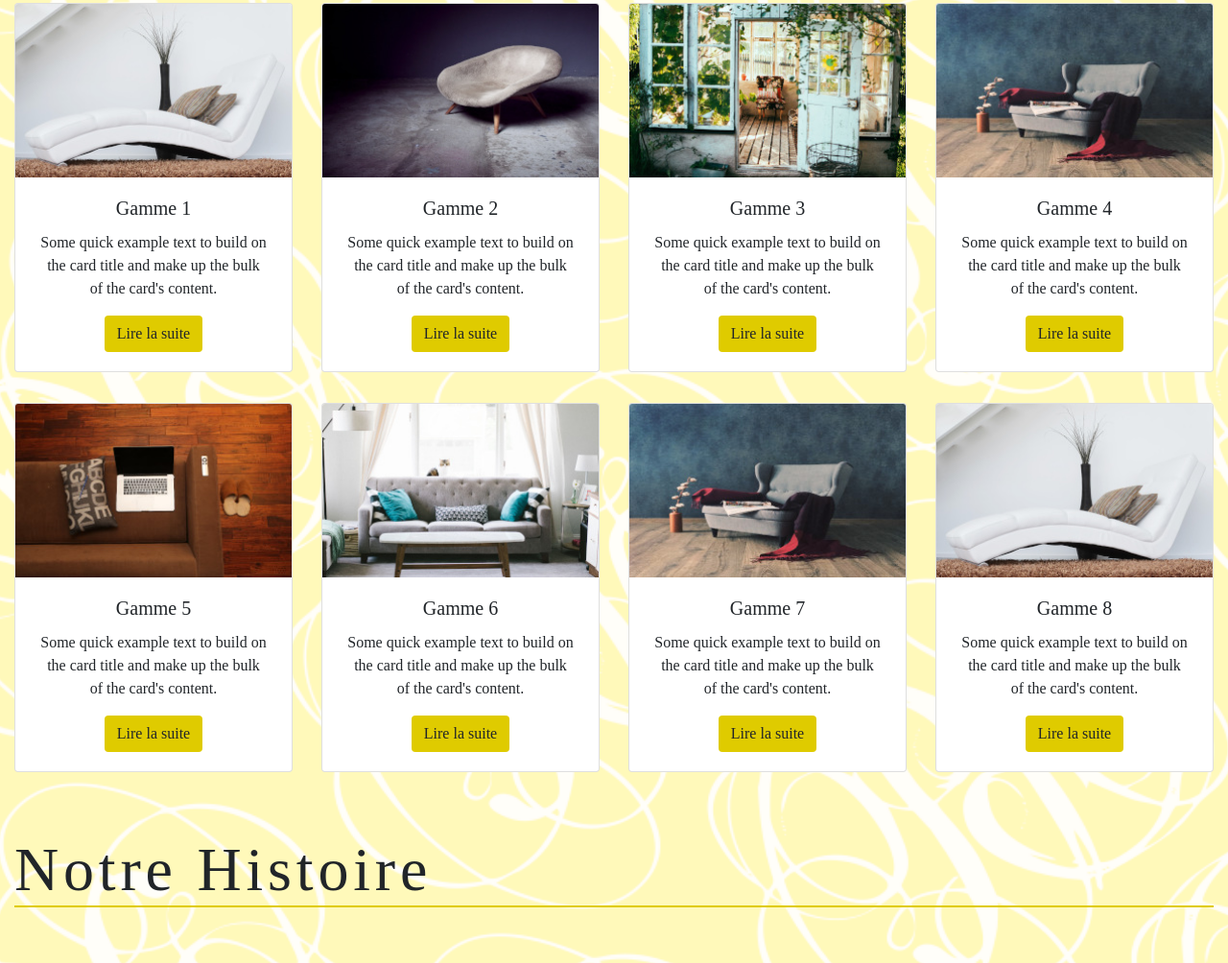
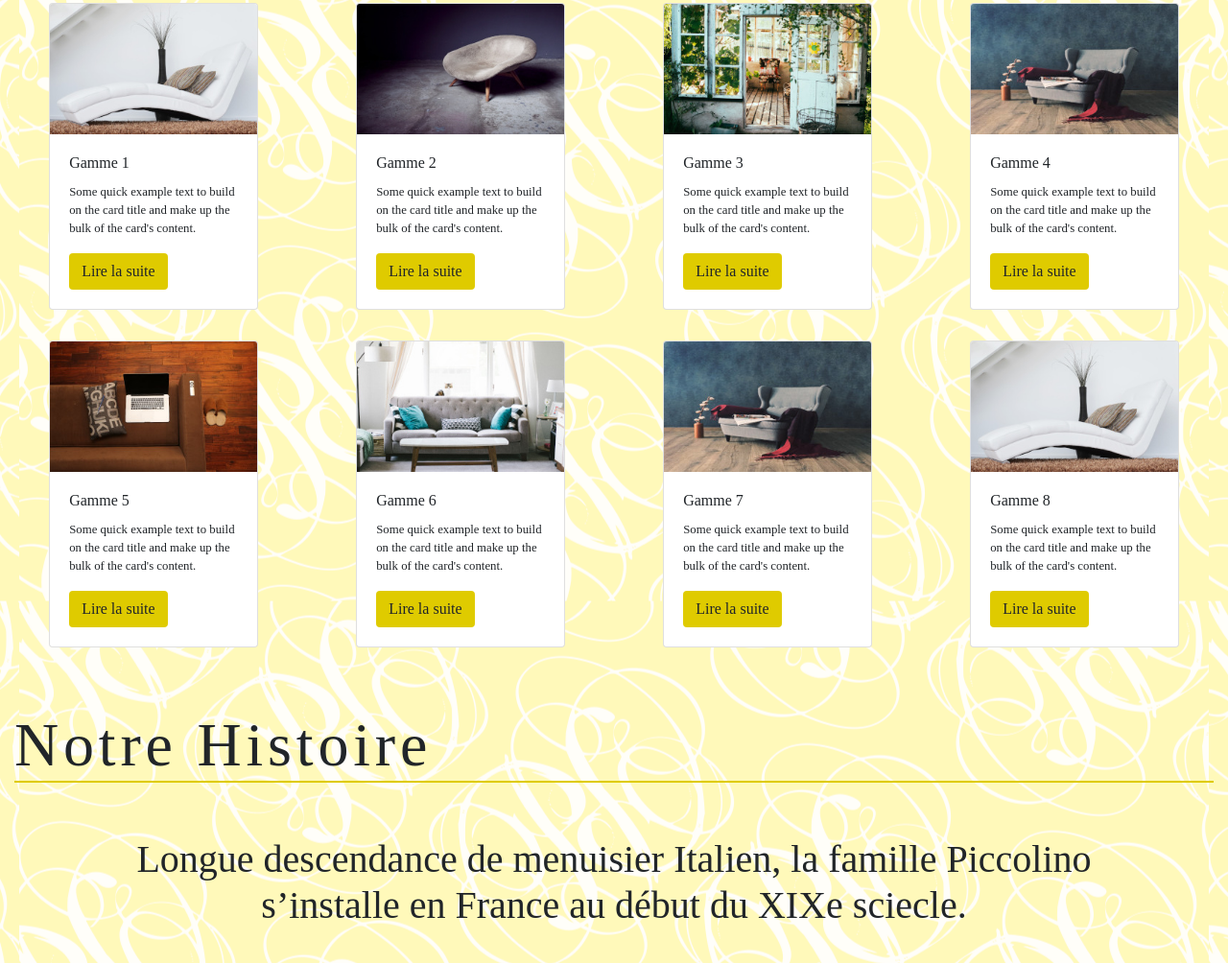
Before and after one commit to Cocoob/Sitre-vitrine-Piccollino, a plain HTML site: page index.html in a window 1280 px wide. Shown: the part 1271-2275 px from the top of the page at 96% size. Drawn offline with nearby package versions, Linux system fonts and the light colour scheme; a web font is replaced by a local one.

Commit message:
card taille

```diff
--- a/CSS/style.css
+++ b/CSS/style.css
@@ -102,7 +102,6 @@ p {
     width: 100%;
     height: 100%;
     background-position: center;
-    background-size: cover;
 }
 
 .gammes-title {
@@ -124,6 +123,20 @@ p {
 .gammes-sous-title {
     font-size: 2.5em;
     width: 80%;
+}
+
+.card {
+    width: 17vw;
+    height: 40vh;
+}
+
+.card-title {
+    font-size: 1em;
+}
+
+.card-text {
+    font-size: 0.8em;
+    padding: 0;
 }
 
 .btn {
--- a/index.html
+++ b/index.html
@@ -107,7 +107,7 @@
     <div class="col col-sm-6 col-md-6 col-lg-3 my-3 d-flex justify-content-center align-items-center">
       <div class="card">
         <img class="card-img-top" src="IMG1/card1.jpg" alt="Card image cap">
-        <div class="card-body">
+        <div class="card-body text-left">
           <h5 class="card-title">Gamme 1</h5>
           <p class="card-text">Some quick example text to build on the card title and make up the bulk of the card's content.</p>
           <a href="#" class="btn" data-toggle="modal" data-target="#exampleModalCenter">Lire la suite</a>
@@ -137,7 +137,7 @@
     <div class="col col-sm-6 col-md-6 col-lg-3 my-3 d-flex justify-content-center align-items-center">
       <div class="card " >
         <img class="card-img-top" src="IMG1/test.jpg" alt="Card image cap">
-        <div class="card-body">
+        <div class="card-body text-left">
           <h5 class="card-title">Gamme 2</h5>
           <p class="card-text">Some quick example text to build on the card title and make up the bulk of the card's content.</p>
           <a href="#" class="btn" data-toggle="modal" data-target="#exampleModalCenter2">Lire la suite</a>
@@ -167,7 +167,7 @@
     <div class="col col-sm-6 col-md-6 col-lg-3 my-3 d-flex justify-content-center align-items-center">
       <div class="card">
         <img class="card-img-top" src="IMG1/card3.jpg" alt="Card image cap">
-        <div class="card-body">
+        <div class="card-body text-left">
           <h5 class="card-title">Gamme 3</h5>
           <p class="card-text">Some quick example text to build on the card title and make up the bulk of the card's content.</p>
           <a href="#" class="btn" data-toggle="modal" data-target="#exampleModalCenter3">Lire la suite</a>
@@ -197,7 +197,7 @@
     <div class="col col-sm-6 col-md-6 col-lg-3 my-3 d-flex justify-content-center align-items-center">
       <div class="card" >
         <img class="card-img-top" src="IMG1/card4.jpg" alt="Card image cap">
-        <div class="card-body">
+        <div class="card-body text-left">
           <h5 class="card-title">Gamme 4</h5>
           <p class="card-text">Some quick example text to build on the card title and make up the bulk of the card's content.</p>
           <a href="#" class="btn" data-toggle="modal" data-target="#exampleModalCenter4">Lire la suite</a>
@@ -227,7 +227,7 @@
     <div class="col col-sm-6 col-md-6 col-lg-3 my-3 d-flex justify-content-center align-items-center">
       <div class="card" >
         <img class="card-img-top" src="IMG2/card5.jpg" alt="Card image cap">
-        <div class="card-body">
+        <div class="card-body text-left">
           <h5 class="card-title">Gamme 5</h5>
           <p class="card-text">Some quick example text to build on the card title and make up the bulk of the card's content.</p>
           <a href="#" class="btn" data-toggle="modal" data-target="#exampleModalCenter5">Lire la suite</a>
@@ -257,7 +257,7 @@
     <div class="col col-sm-6 col-md-6 col-lg-3 my-3 d-flex justify-content-center align-items-center">
       <div class="card" >
         <img class="card-img-top" src="IMG2/card6.jpg" alt="Card image cap">
-        <div class="card-body">
+        <div class="card-body text-left">
           <h5 class="card-title">Gamme 6</h5>
           <p class="card-text">Some quick example text to build on the card title and make up the bulk of the card's content.</p>
           <a href="#" class="btn" data-toggle="modal" data-target="#exampleModalCenter6">Lire la suite</a>
@@ -287,7 +287,7 @@
     <div class="col col-sm-6 col-md-6 col-lg-3 my-3 d-flex justify-content-center align-items-center">
       <div class="card" >
         <img class="card-img-top" src="IMG1/card4.jpg" alt="Card image cap">
-        <div class="card-body">
+        <div class="card-body text-left">
           <h5 class="card-title">Gamme 7</h5>
           <p class="card-text">Some quick example text to build on the card title and make up the bulk of the card's content.</p>
           <a href="#" class="btn" data-toggle="modal" data-target="#exampleModalCenter7">Lire la suite</a>
@@ -317,7 +317,7 @@
     <div class="col col-sm-6 col-md-6 col-lg-3 my-3 d-flex justify-content-center align-items-center">
       <div class="card">
         <img class="card-img-top" src="IMG1/card1.jpg" alt="Card image cap">
-        <div class="card-body">
+        <div class="card-body text-left">
           <h5 class="card-title">Gamme 8</h5>
           <p class="card-text">Some quick example text to build on the card title and make up the bulk of the card's content.</p>
           <a href="#" class="btn" data-toggle="modal" data-target="#exampleModalCenter8">Lire la suite</a>
```
